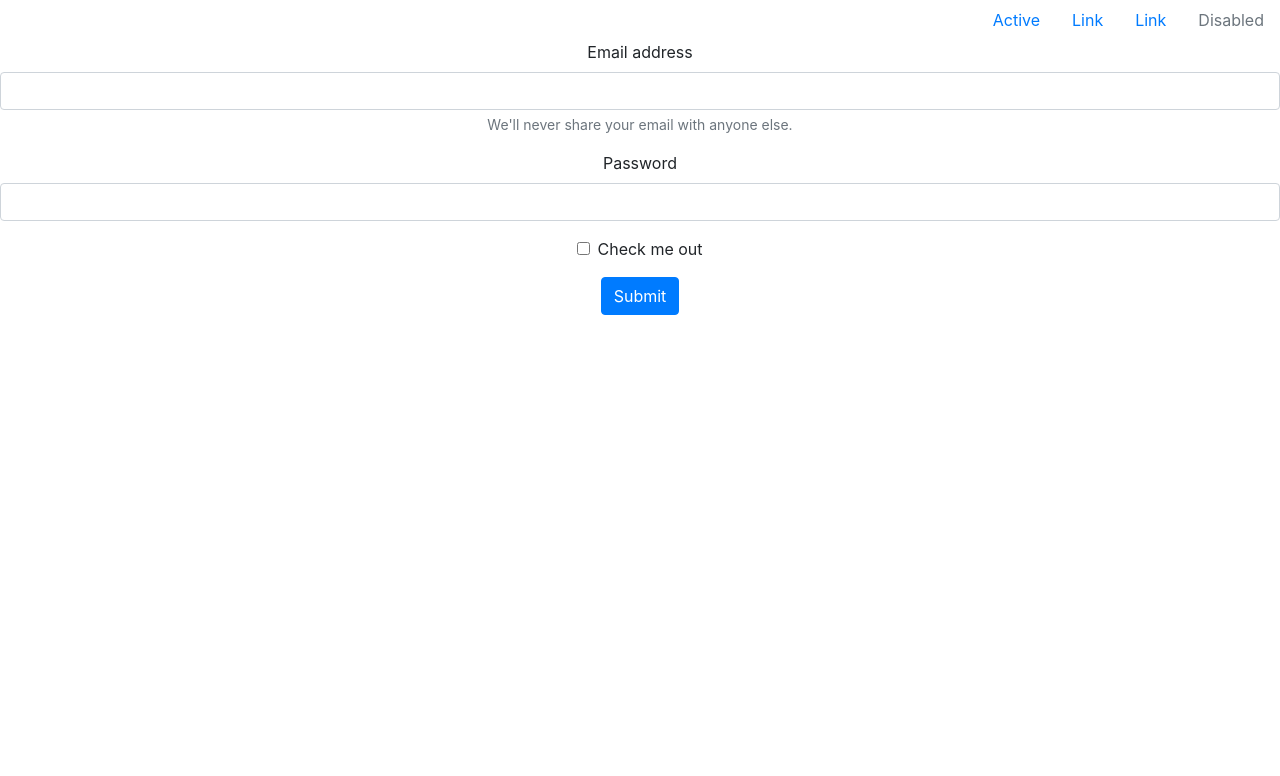
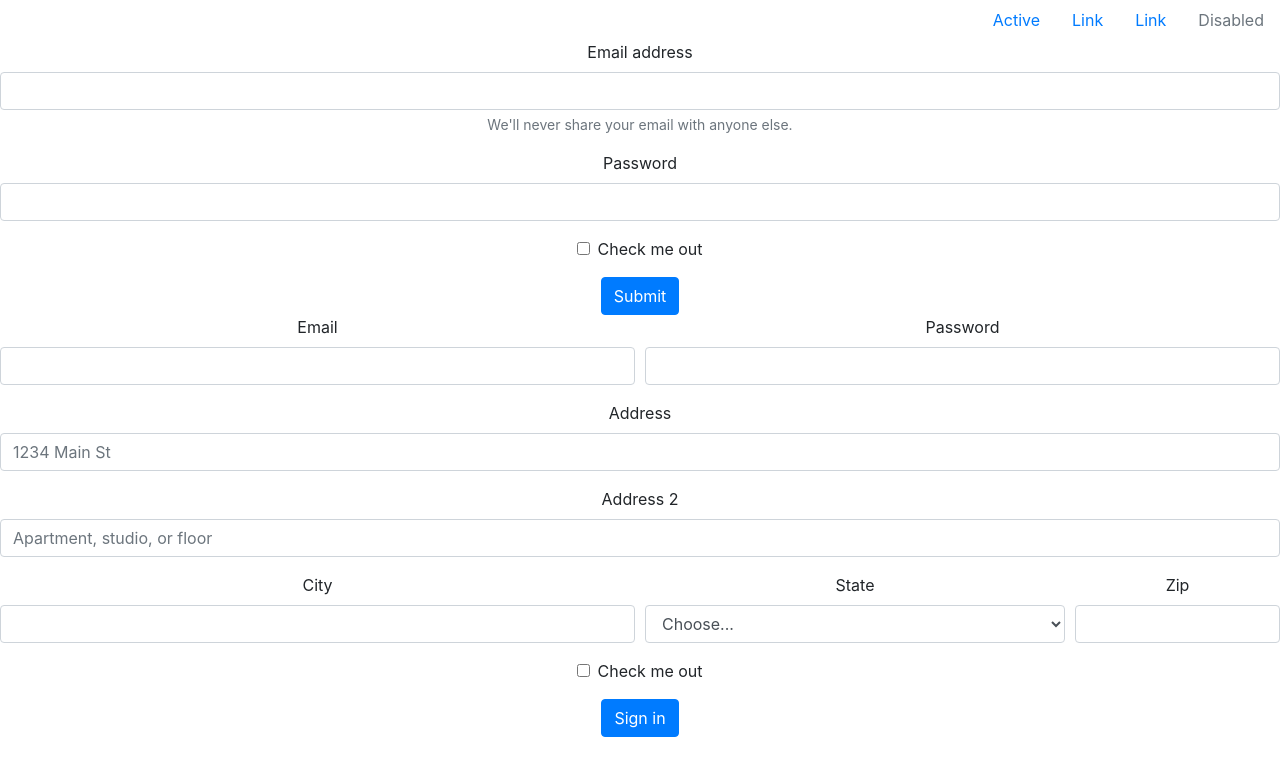
Before and after one commit to nickdvdev/codeit-project, a React (Create React App) app: page / in a window 1280 px wide. Shown: the top 776 px of the page. Built offline with nearby package versions, Linux system fonts and the light colour scheme.

Commit message:
add RegistrationForm component

```diff
--- a/src/App.js
+++ b/src/App.js
@@ -2,6 +2,7 @@ import './App.css';
 import 'bootstrap/dist/css/bootstrap.min.css'
 import Navigation from './components/Navigation/Navigation';
 import SignInForm from './components/SignInForm/SignInForm';
+import RegistrationForm from './components/RegistrationForm/RegistrationForm';
 
 
 function App() {
@@ -9,6 +10,7 @@ function App() {
     <div className="App">
       <Navigation />
       <SignInForm />
+      <RegistrationForm />
     </div>
   );
 }
--- a/src/components/RegistrationForm/RegistrationForm.js
+++ b/src/components/RegistrationForm/RegistrationForm.js
@@ -0,0 +1,54 @@
+import React from 'react';
+
+export default class RegistrationForm extends React.Component {
+    render() {
+        return (
+            <form>
+                <div class="form-row">
+                    <div class="form-group col-md-6">
+                        <label for="inputEmail4">Email</label>
+                        <input type="email" class="form-control" id="inputEmail4" />
+                    </div>
+                    <div class="form-group col-md-6">
+                        <label for="inputPassword4">Password</label>
+                        <input type="password" class="form-control" id="inputPassword4" />
+                    </div>
+                </div>
+                <div class="form-group">
+                    <label for="inputAddress">Address</label>
+                    <input type="text" class="form-control" id="inputAddress" placeholder="1234 Main St" />
+                </div>
+                <div class="form-group">
+                    <label for="inputAddress2">Address 2</label>
+                    <input type="text" class="form-control" id="inputAddress2" placeholder="Apartment, studio, or floor" />
+                </div>
+                <div class="form-row">
+                    <div class="form-group col-md-6">
+                        <label for="inputCity">City</label>
+                        <input type="text" class="form-control" id="inputCity" />
+                    </div>
+                    <div class="form-group col-md-4">
+                        <label for="inputState">State</label>
+                        <select id="inputState" class="form-control">
+                            <option selected>Choose...</option>
+                            <option>...</option>
+                        </select>
+                    </div>
+                    <div class="form-group col-md-2">
+                        <label for="inputZip">Zip</label>
+                        <input type="text" class="form-control" id="inputZip" />
+                    </div>
+                </div>
+                <div class="form-group">
+                    <div class="form-check">
+                        <input class="form-check-input" type="checkbox" id="gridCheck" />
+                        <label class="form-check-label" for="gridCheck">
+                            Check me out
+      </label>
+                    </div>
+                </div>
+                <button type="submit" class="btn btn-primary">Sign in</button>
+            </form>
+        );
+    }
+}
```
